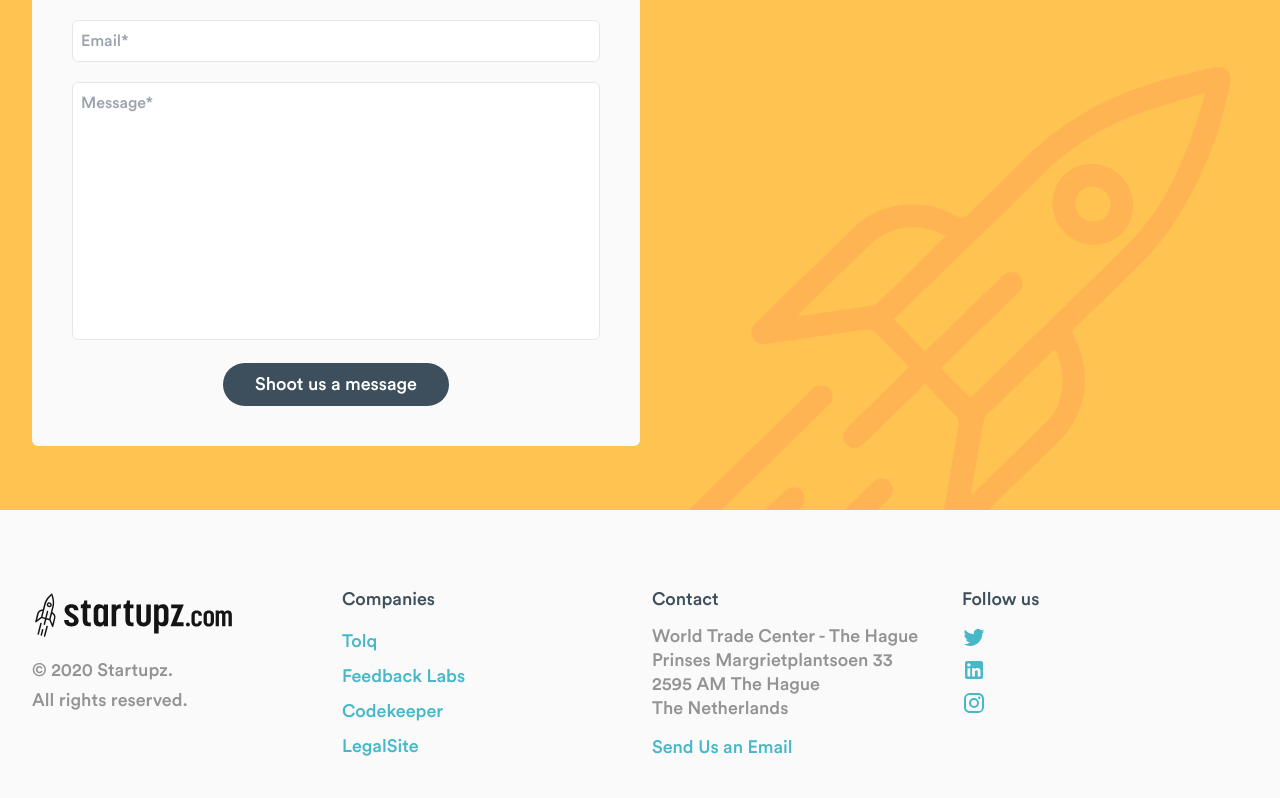
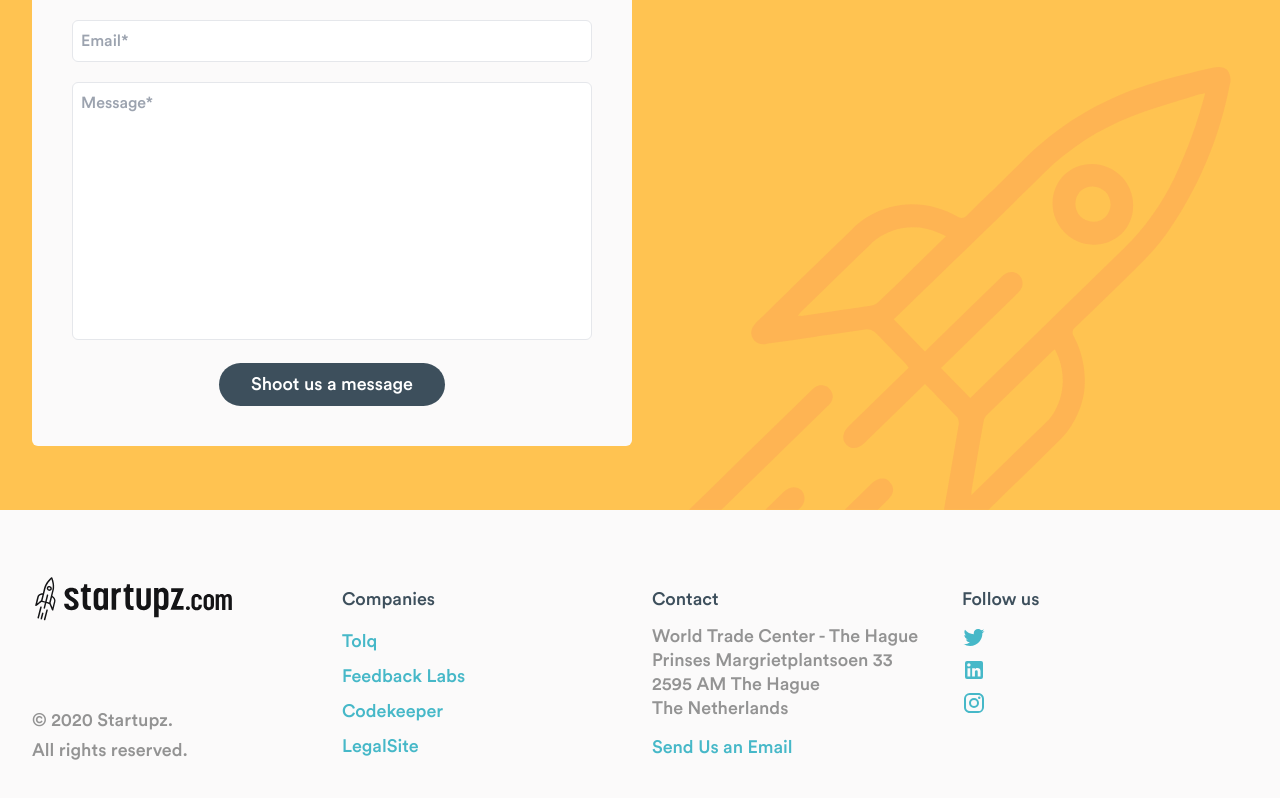
Before and after one commit to JasonLadias/startupz, a Next.js app: page / in a window 1280 px wide. Shown: the part 5788-6586 px from the top of the page. Built offline with nearby package versions, Linux system fonts and the light colour scheme.

Commit message:
Fix footer

```diff
--- a/src/components/Footer/Footer.tsx
+++ b/src/components/Footer/Footer.tsx
@@ -16,16 +16,21 @@ const Footer: FC = () => {
     <footer className="bg-back-gray py-20">
       <div className="grid lg:grid-cols-4 grid-cols-2 gap-6 px-4 lg:container">
         {/* Logo Column */}
-        <div className="lg:col-start-1 lg:col-end-2 col-start-2 col-end-3 row-start-2 lg:row-start-1">
-          <img src="/logo.svg" alt="Company Logo" className="mb-4" />
+        <div className="lg:col-start-1 lg:col-end-2 col-start-2 col-end-3 row-start-2 lg:row-start-1 flex flex-col h-full">
+          <div className="transform -translate-y-1/6 lg:-translate-y-1/3">
+            <img src="/logo.svg" alt="Company Logo" />
+          </div>
+          <div className="mt-auto">
             <AllRightsReserved>
               © 2020 Startupz. <br />
               All rights reserved.
             </AllRightsReserved>
           </div>
+        </div>
 
         {/* Companies Column */}
         <div className="lg:col-start-2 lg:col-end-3 col-start-1 col-end-2 row-start-1">
+          <div className="flex flex-col h-full">
             <FooterTitle style={{ marginBottom: "1rem" }}>Companies</FooterTitle>
             {ourWorks.map((work, index) => (
               <Anchor href={work.url} key={index}>
@@ -33,9 +38,11 @@ const Footer: FC = () => {
               </Anchor>
             ))}
           </div>
+        </div>
 
         {/* Contact Column */}
-        <div className="lg:col-start-3 lg:col-end-4 col-start-2 col-end-3 row-start-1">
+        <div className="lg:col-start-3 lg:col-end-4 col-start-2 col-end-3 row-start-1 flex flex-col h-full">
+          <div>
             <FooterTitle style={{ marginBottom: "1rem" }}>Contact</FooterTitle>
             <address className={styles["address"]}>
               World Trade Center - The Hague
@@ -45,11 +52,14 @@ const Footer: FC = () => {
               2595 AM The Hague <br />
               The Netherlands
             </address>
+          </div>
+          <div className="mt-auto">
             <Anchor href="/">
               <FooterLink style={{ marginTop: "10px" }}>
                 Send Us an Email
               </FooterLink>
             </Anchor>
+          </div>
         </div>
 
         {/* Follow Us Column */}
--- a/src/components/LandingPage/ContactSection/ContactForm/ContactForm.tsx
+++ b/src/components/LandingPage/ContactSection/ContactForm/ContactForm.tsx
@@ -80,6 +80,7 @@ const ContactForm: FC = () => {
     <form
       onSubmit={handleSubmit}
       className="space-y-4 w-full lg:w-1/2 bg-back-gray p-10 pt-16 rounded-md"
+      style={{ maxWidth: 600 }}
     >
       <div>
         <label
```
Lines whose indentation alone changed are shown as unchanged.
